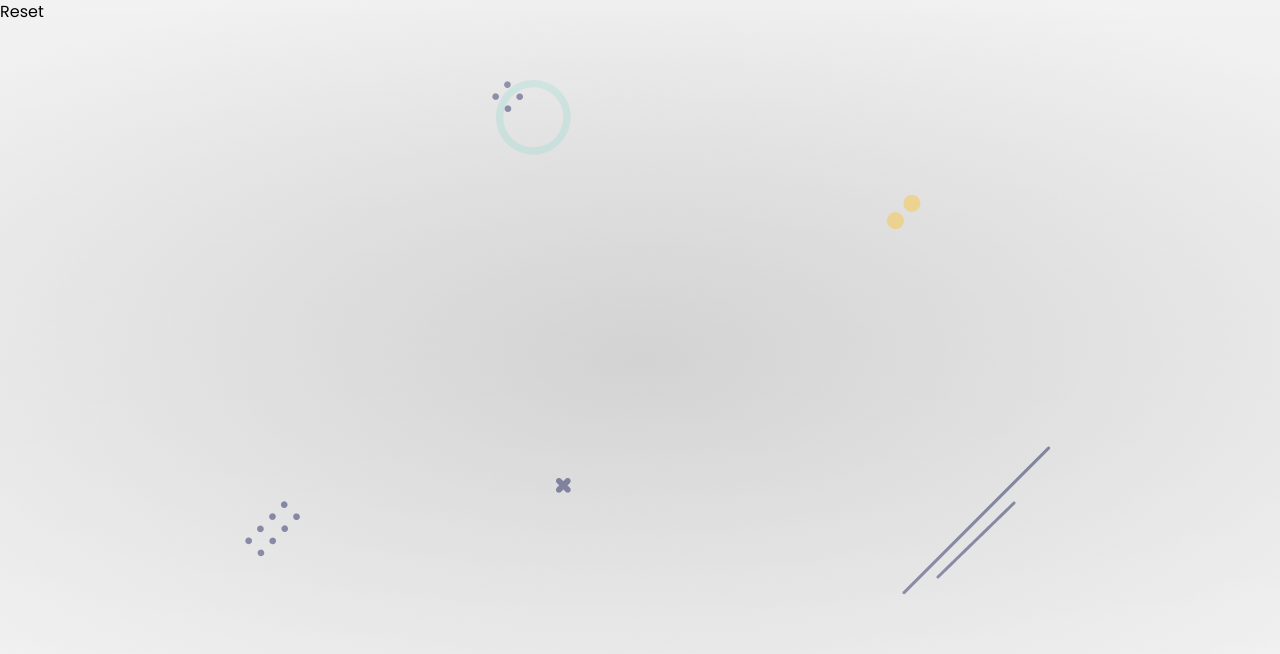
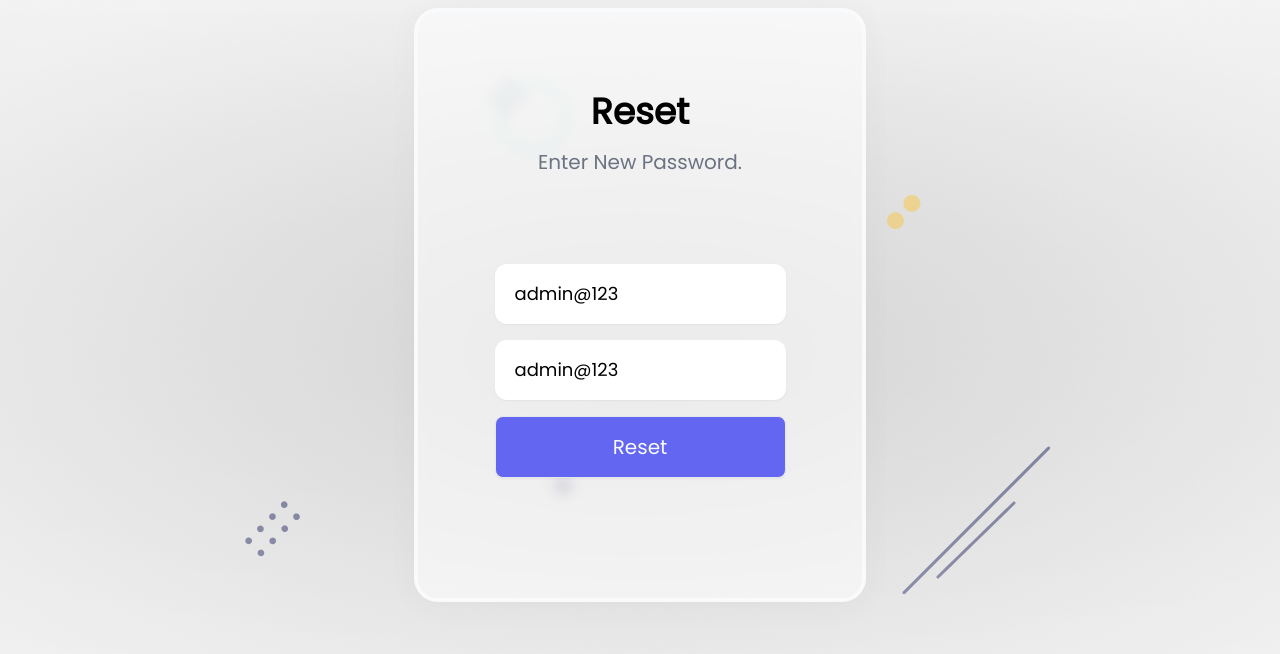
Before and after one commit to wabbi-khan/email-OTP-verification, a React (Create React App) app in the folder client/: page /reset in a window 1280 px wide. Shown: the top 654 px of the page. Built offline with nearby package versions, Linux system fonts and the light colour scheme; the HTML template or start-up script is replaced by a standard one.

Commit message:
reset compenent

```diff
--- a/client/src/components/Password.jsx
+++ b/client/src/components/Password.jsx
@@ -1,7 +1,64 @@
 import React from 'react';
+import styles from '../styles/Username.module.css';
+import avatar from '../assets/profile.png';
+import { Link } from 'react-router-dom';
+import { Toaster } from 'react-hot-toast';
+import { useFormik } from 'formik';
+import { passwordValidate } from '../helper/Validate';
+const Password = () => {
+  const formik = useFormik({
+    initialValues: {
+      password: '',
+    },
+    validate: passwordValidate,
+    validateOnBlur: false,
+    validateOnChange: false,
+    onSubmit: async (values) => {
+      console.log(values);
+    },
+  });
+  return (
+    <div className="container mx-auto py-2">
+      <Toaster position="top-center" reverseOrder={false}></Toaster>
+      <div className="flex justify-center items-center w-full h-full">
+        <div className={styles.glass}>
+          <div className="title flex flex-col items-center">
+            <h4 className="text-4xl font-bold">Hello Again!</h4>
+            <span className="py-4 text-xl w-2/3 text-center text-gray-500">
+              Explore More by connecting with us.
+            </span>
+          </div>
 
-const Password = () => {
-  return <div>Password</div>;
+          <form className="py-1" onSubmit={formik.handleSubmit}>
+            <div className="profile flex justify-center py-4">
+              <img src={avatar} className={styles.profile_img} alt="avatar" />
+            </div>
+
+            <div className="textbox flex flex-col items-center">
+              <input
+                {...formik.getFieldProps('password')}
+                className={styles.textbox}
+                type="text"
+                placeholder="Password"
+              />
+              <button className={`mt-2 ${styles.btn}`} type="submit">
+                Sign In
+              </button>
+            </div>
+
+            <div className="text-center pt-2">
+              <span className="text-gray-500">
+                Forget Password ? {''}
+                <Link className="text-red-500" to="/register">
+                  Recover Now
+                </Link>
+              </span>
+            </div>
+          </form>
+        </div>
+      </div>
+    </div>
+  );
 };
 
 export default Password;
--- a/client/src/components/Recovery.jsx
+++ b/client/src/components/Recovery.jsx
@@ -1,7 +1,47 @@
 import React from 'react';
+import styles from '../styles/Username.module.css';
+import { Toaster } from 'react-hot-toast';
+const Recovery = () => {
+  return (
+    <div className="container mx-auto py-2">
+      <Toaster position="top-center" reverseOrder={false}></Toaster>
+      <div className="flex justify-center items-center w-full h-full">
+        <div className={styles.glass}>
+          <div className="title flex flex-col items-center">
+            <h4 className="text-4xl font-bold">Recovery</h4>
+            <span className="py-4 text-xl w-2/3 text-center text-gray-500">
+              Enter OTP to recover password.
+            </span>
+          </div>
 
-const Recovery = () => {
-  return <div>Recovery</div>;
+          <form className="py-10">
+            <div className="profile flex justify-center py-4">
+              {/* <img src={avatar} className={styles.profile_img} alt="avatar" /> */}
+            </div>
+
+            <div className="textbox flex flex-col items-center">
+              <span className="py-4 text-sm text-left text-gray-500">
+                Enter 6 digit OTP sent to your email address
+              </span>
+              <input className={styles.textbox} type="text" placeholder="OTP" />
+              <button className={`mt-2 ${styles.btn}`} type="submit">
+                Recovery
+              </button>
+            </div>
+
+            <div className="text-center pt-2">
+              <span className="text-gray-500">
+                Can't get OTP ? {''}
+                <button className="text-red-500" to="/register">
+                  Resend Now
+                </button>
+              </span>
+            </div>
+          </form>
+        </div>
+      </div>
+    </div>
+  );
 };
 
 export default Recovery;
--- a/client/src/components/Reset.jsx
+++ b/client/src/components/Reset.jsx
@@ -1,7 +1,71 @@
 import React from 'react';
+import styles from '../styles/Username.module.css';
+// import avatar from '../assets/profile.png';
+// import { Link } from 'react-router-dom';
+import { Toaster } from 'react-hot-toast';
+import { useFormik } from 'formik';
+import { resetPasswordValidation } from '../helper/Validate';
+const Reset = () => {
+  const formik = useFormik({
+    initialValues: {
+      password: 'admin@123',
+      confirm_pwd: 'admin@123',
+    },
+    validate: resetPasswordValidation,
+    validateOnBlur: false,
+    validateOnChange: false,
+    onSubmit: async (values) => {
+      console.log(values);
+    },
+  });
+  return (
+    <div className="container mx-auto py-2">
+      <Toaster position="top-center" reverseOrder={false}></Toaster>
+      <div className="flex justify-center items-center w-full h-full">
+        <div className={styles.glass}>
+          <div className="title flex flex-col items-center">
+            <h4 className="text-4xl font-bold">Reset</h4>
+            <span className="py-4 text-xl w-2/3 text-center text-gray-500">
+              Enter New Password.
+            </span>
+          </div>
 
-const Reset = () => {
-  return <div>Reset</div>;
+          <form className="py-10" onSubmit={formik.handleSubmit}>
+            <div className="profile flex justify-center py-4">
+              {/* <img src={avatar} className={styles.profile_img} alt="avatar" /> */}
+            </div>
+
+            <div className="textbox flex flex-col items-center">
+              <input
+                {...formik.getFieldProps('password')}
+                className={styles.textbox}
+                type="text"
+                placeholder="New Password"
+              />
+              <input
+                {...formik.getFieldProps('confirm_pwd')}
+                className={`mt-4 ${styles.textbox}`}
+                type="text"
+                placeholder="Confirm Password"
+              />
+              <button className={`mt-4 ${styles.btn}`} type="submit">
+                Reset
+              </button>
+            </div>
+
+            {/* <div className="text-center pt-2">
+              <span className="text-gray-500">
+                Forget Password ? {''}
+                <Link className="text-red-500" to="/register">
+                  Recover Now
+                </Link>
+              </span>
+            </div> */}
+          </form>
+        </div>
+      </div>
+    </div>
+  );
 };
 
 export default Reset;
--- a/client/src/helper/Validate.js
+++ b/client/src/helper/Validate.js
@@ -15,3 +15,51 @@ function usernameVerify(error = {}, values) {
 
     return error;
 }
+/** validate reset password */
+export async function resetPasswordValidation(values) {
+    const errors = passwordVerify({}, values);
+
+    if (values.password !== values.confirm_pwd) {
+        errors.exist = toast.error('Password not match...!');
+    }
+
+    return errors;
+}
+
+/** validate register form */
+// export async function registerValidation(values){
+//     const errors = usernameVerify({}, values);
+//     passwordVerify(errors, values);
+//     emailVerify(errors, values);
+
+//     return errors;
+// }
+
+/** validate profile page */
+// export async function profileValidation(values){
+//     const errors = emailVerify({}, values);
+//     return errors;
+// }
+
+/** ************************************************* */
+/** validate password */
+export async function passwordValidate(values) {
+    const errors = passwordVerify({}, values);
+
+    return errors;
+}
+/** validate password */
+function passwordVerify(error = {}, values) {
+    const specialChars = /[`!@#$%^&*()_+\-=\[\]{};':"\\|,.<>\/?~]/;
+    if (!values.password) {
+        error.password = toast.error('Password Required...!');
+    } else if (values.password.includes(' ')) {
+        error.password = toast.error('Wrong Password...!');
+    } else if (values.password.length < 4) {
+        error.password = toast.error('Password must be more than 4 characters...!');
+    } else if (!specialChars.test(values.password)) {
+        error.password = toast.error('Password must have special character');
+    }
+
+    return error;
+}
```
